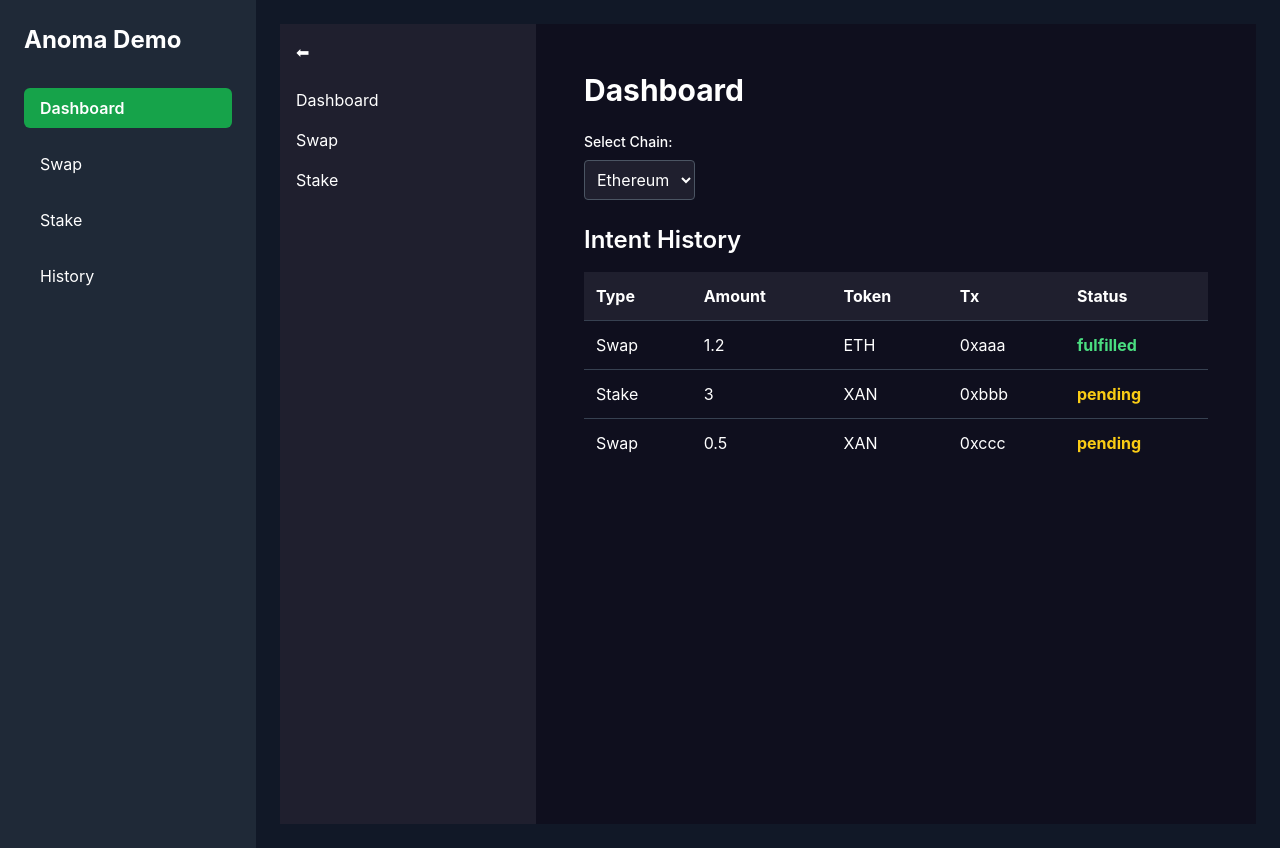
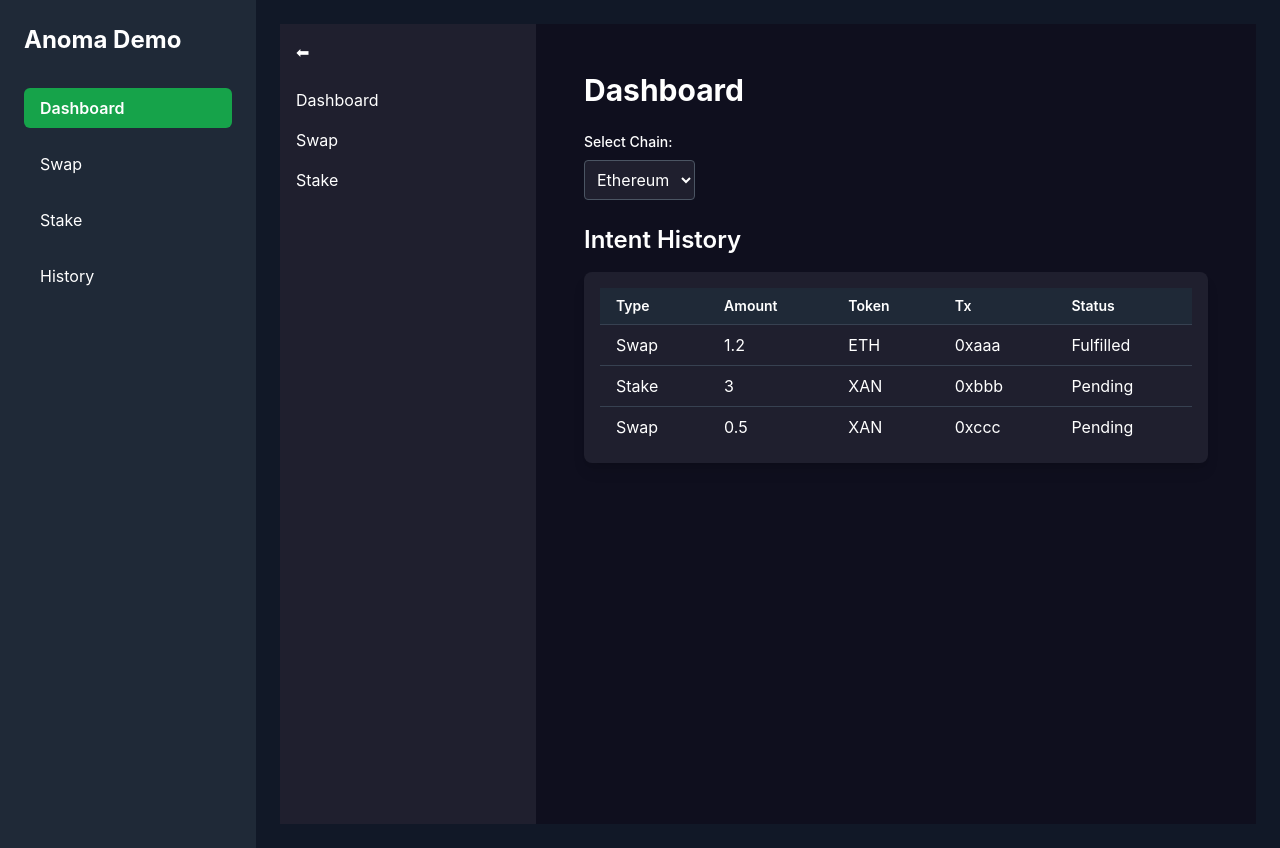
Before and after one commit to forumevi/anoma-intent-project, a Next.js app: page /dashboard in a window 1280 px wide. Built offline with nearby package versions, Linux system fonts and the light colour scheme.

Commit message:
Update HistoryTable.tsx

```diff
--- a/components/HistoryTable.tsx
+++ b/components/HistoryTable.tsx
@@ -1,37 +1,41 @@
 "use client";
 
-type Intent = {
-  type: string;
-  amount: number;
-  token: string;
-  tx: string;
-  status?: "pending" | "fulfilled";
-};
+import React from "react";
+import { Intent } from "../types/Intent";
+import { motion } from "framer-motion";
 
-export default function HistoryTable({ intents }: { intents: Intent[] }) {
+interface HistoryTableProps {
+  intents: Intent[];
+}
+
+export default function HistoryTable({ intents }: HistoryTableProps) {
   return (
-    <div className="overflow-x-auto animate-fade-in">
-      <table className="w-full text-left border-collapse">
-        <thead>
-          <tr className="bg-cardBg">
-            <th className="p-3">Type</th>
-            <th className="p-3">Amount</th>
-            <th className="p-3">Token</th>
-            <th className="p-3">Tx</th>
-            <th className="p-3">Status</th>
+    <div className="overflow-x-auto rounded-lg shadow-lg bg-cardBg p-4">
+      <table className="min-w-full divide-y divide-gray-700">
+        <thead className="bg-gray-800">
+          <tr>
+            <th className="px-4 py-2 text-left text-sm font-semibold text-white">Type</th>
+            <th className="px-4 py-2 text-left text-sm font-semibold text-white">Amount</th>
+            <th className="px-4 py-2 text-left text-sm font-semibold text-white">Token</th>
+            <th className="px-4 py-2 text-left text-sm font-semibold text-white">Tx</th>
+            <th className="px-4 py-2 text-left text-sm font-semibold text-white">Status</th>
           </tr>
         </thead>
-        <tbody>
-          {intents.map((intent, i) => (
-            <tr key={i} className="border-t border-gray-700">
-              <td className="p-3">{intent.type}</td>
-              <td className="p-3">{intent.amount}</td>
-              <td className="p-3">{intent.token}</td>
-              <td className="p-3">{intent.tx}</td>
-              <td className={`p-3 font-bold ${intent.status === 'fulfilled' ? 'text-green-400' : 'text-yellow-400'}`}>
-                {intent.status || 'pending'}
-              </td>
-            </tr>
+        <tbody className="divide-y divide-gray-700">
+          {intents.map((intent, index) => (
+            <motion.tr
+              key={intent.id}
+              initial={{ opacity: 0, y: 20 }}
+              animate={{ opacity: 1, y: 0 }}
+              transition={{ duration: 0.3, delay: index * 0.1 }}
+              className="hover:bg-gray-700 transition-colors"
+            >
+              <td className="px-4 py-2">{intent.type}</td>
+              <td className="px-4 py-2">{intent.amount}</td>
+              <td className="px-4 py-2">{intent.token}</td>
+              <td className="px-4 py-2">{intent.tx}</td>
+              <td className="px-4 py-2 capitalize">{intent.status}</td>
+            </motion.tr>
           ))}
         </tbody>
       </table>
```
